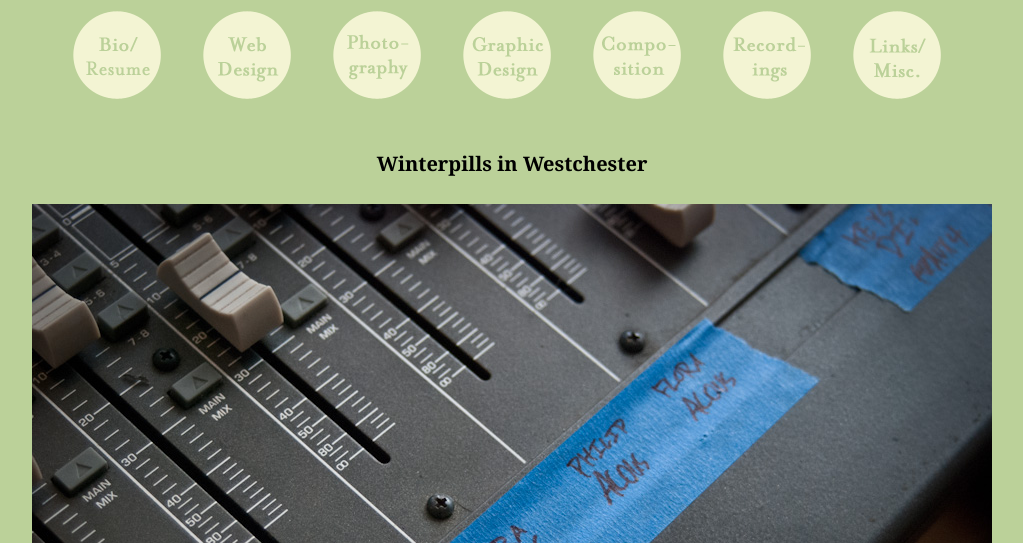
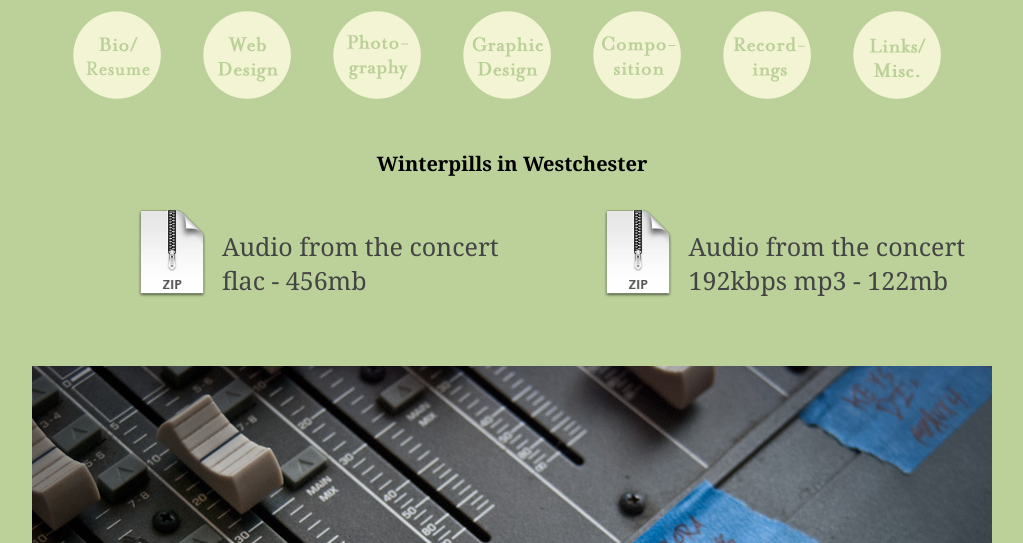
Before and after one commit to mgeraci/portfolio, a PHP site: page /extras/winterpills/index.php in a window 1280 px wide. Shown: the top 543 px of the page, without its empty margins (128-1151 px from the left). Run offline with PHP 8.4, Linux system fonts and the light colour scheme; some web fonts are replaced.

Commit message:
add audio links to winterpills, update google analytics code

```diff
--- a/extras/winterpills/index.php
+++ b/extras/winterpills/index.php
@@ -8,6 +8,32 @@
 
   include("../../includes/head.php");
 ?>
+  <style type='text/css'>
+    #audio a, #audio img, #audio span{
+      float: left;
+    }
+
+    #audio img{
+      width: 100px;
+    }
+
+    #audio a{
+      text-decoration: none;
+      margin-left: 90px;
+    }
+
+    #audio a:hover, #audio a:active{
+      text-decoration: none !important;
+    }
+
+    #audio span{
+      text-align: left;
+      font-size: 25px;
+      position: relative;
+      top: 25px;
+    }
+
+  </style>
   <body>
     <div id="menuWrapper" class="wrapOut">
       <div class="wrapIn">
@@ -20,6 +46,28 @@
     <div id="contentWrapper" class="wrapOut">
       <div class="wrapIn" style='text-align:center;width:960px;'>
         <h1>Winterpills in Westchester</h1>
+        <br>
+        <br>
+        <div id='audio'>
+          <a href='./winterpillz_flac.zip' onClick='_gaq.push(["_trackEvent", "Winterpills Audio", "flac"])'>
+            <img src='./zip.png'>
+            <span>
+              Audio from the concert
+              <br>flac - 456mb
+            </span>
+          </a>
+          <a href='./winterpillz_mp3.zip' onClick='_gaq.push(["_trackEvent", "Winterpills Audio", "mp3"])'>
+            <img src='./zip.png'>
+            <span>
+              Audio from the concert
+              <br>192kbps mp3 - 122mb
+            </span>
+          </a>
+        </div>
+        <br>
+        <br>
+        <br>
+        <br>
         <br>
         <br>
         <img src='/extras/winterpills/winterpills_geraci_1.jpg'>
--- a/includes/googleAnalytics.php
+++ b/includes/googleAnalytics.php
@@ -1,11 +1,12 @@
 <?php if (preg_match('/michaelgeraci\.com/', $_SERVER['SERVER_NAME'] )) { ?>
-  <script type="text/javascript">
-  var gaJsHost = (("https:" == document.location.protocol) ? "https://ssl." : "http://www.");
-  document.write(unescape("%3Cscript src='" + gaJsHost + "google-analytics.com/ga.js' type='text/javascript'%3E%3C/script%3E"));
-  </script>
-  <script type="text/javascript">
-  try {
-  var pageTracker = _gat._getTracker("UA-8480724-2");
-  pageTracker._trackPageview();
-  } catch(err) {}</script>
+<script type="text/javascript">
+  var _gaq = _gaq || [];
+  _gaq.push(['_setAccount', 'UA-8480724-2']);
+  _gaq.push(['_trackPageview']);
+  (function() {
+    var ga = document.createElement('script'); ga.type = 'text/javascript'; ga.async = true;
+    ga.src = ('https:' == document.location.protocol ? 'https://ssl' : 'http://www') + '.google-analytics.com/ga.js';
+    var s = document.getElementsByTagName('script')[0]; s.parentNode.insertBefore(ga, s);
+  })();
+</script>
 <?php } ?>
```
Also changed, not shown: extras/winterpills/zip.png (added).
